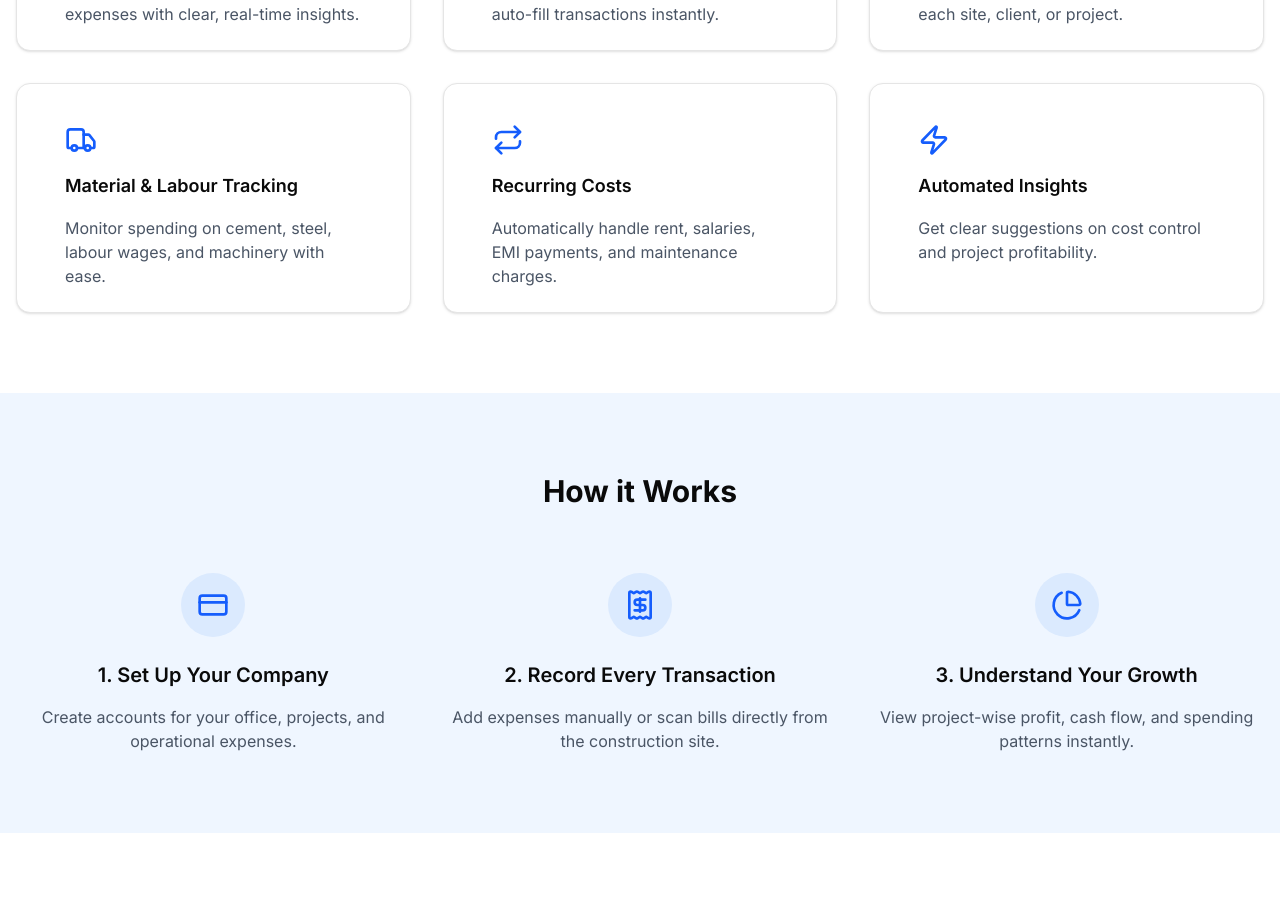
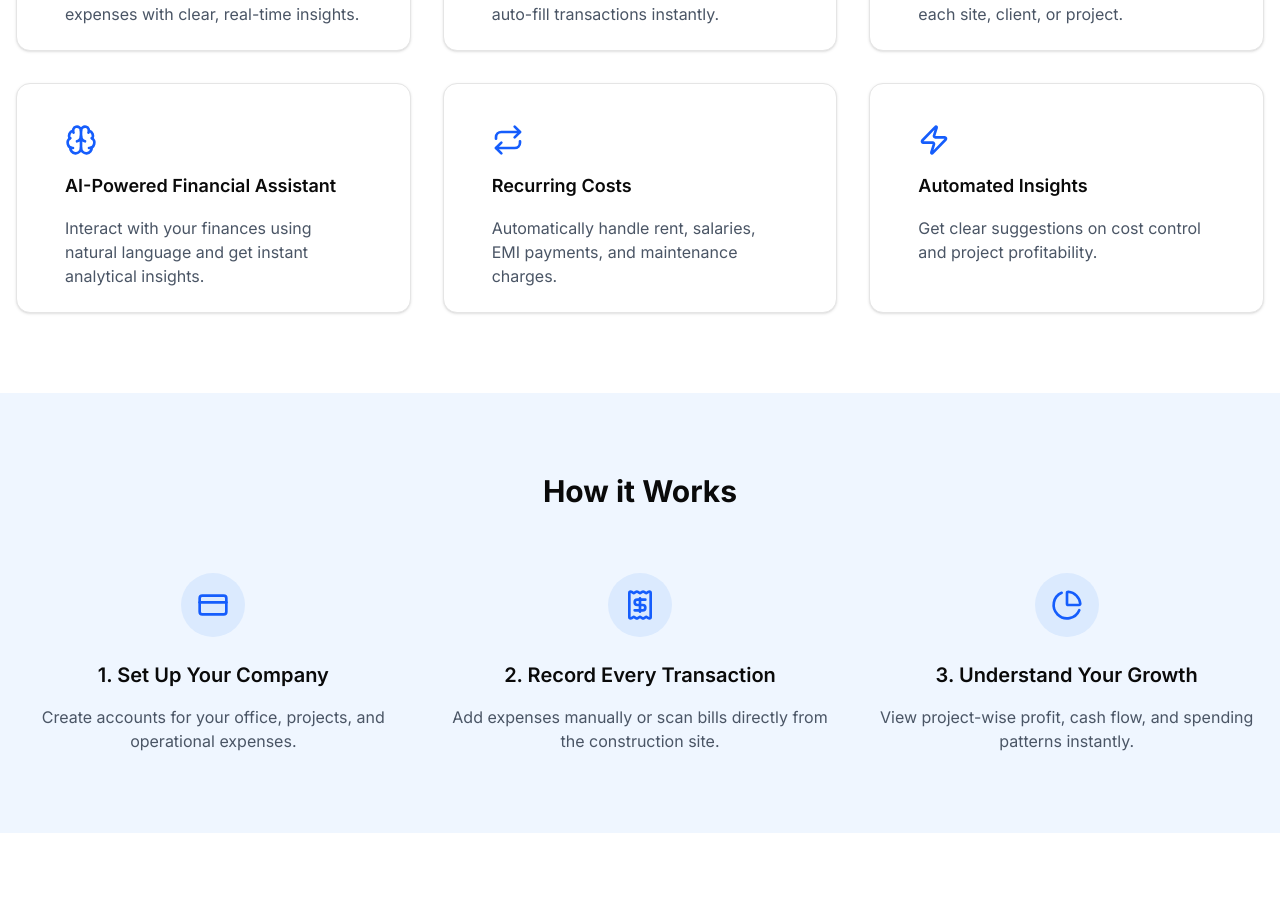
Before and after one commit to SuhailMoideen07/FINOVA, a Next.js app: page / in a window 1280 px wide. Shown: the part 1840-2757 px from the top of the page. Built offline with nearby package versions, Linux system fonts and the light colour scheme; no server answers.

Commit message:
chat bot updated

```diff
--- a/data/landing.js
+++ b/data/landing.js
@@ -6,7 +6,7 @@ import {
   Zap,
   Repeat,
   Building2,
-  Truck,
+  Brain,
 } from "lucide-react";
 
 // Stats Data (Company-focused)
@@ -50,10 +50,10 @@ export const featuresData = [
       "Maintain separate financial views for each site, client, or project.",
   },
   {
-    icon: <Truck className="h-8 w-8 text-blue-600" />,
-    title: "Material & Labour Tracking",
+    icon: <Brain className="h-8 w-8 text-blue-600" />,
+    title: "AI-Powered Financial Assistant",
     description:
-      "Monitor spending on cement, steel, labour wages, and machinery with ease.",
+      "Interact with your finances using natural language and get instant analytical insights.",
   },
   {
     icon: <Repeat className="h-8 w-8 text-blue-600" />,
```
